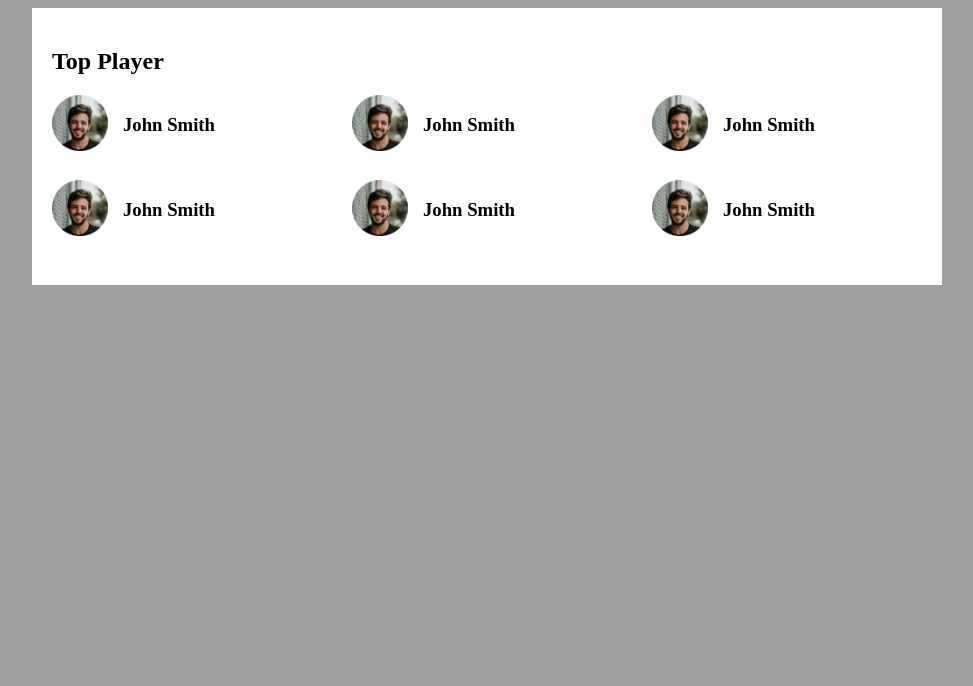
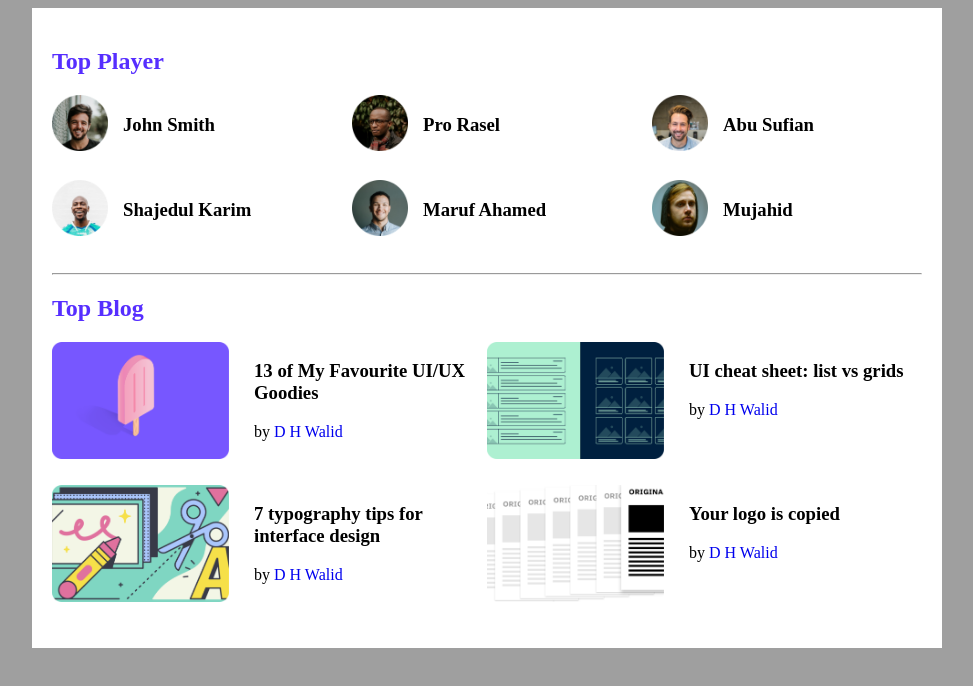
Before and after one commit to DhWalidkhl/leader-board-css3, a plain HTML site: page index.html in a window 1280 px wide. Shown: the whole page, without its empty margins (153-1126 px from the left). Drawn offline with Linux system fonts and the light colour scheme.

Commit message:
top blog design

```diff
--- a/index.html
+++ b/index.html
@@ -11,7 +11,7 @@
     <main>
         <section class="container">
             <div class="top-player">
-                <h2>Top Player</h2>
+                <h2 class="top-title">Top Player</h2>
                 <div class="players">
                     <div class="player-info">
                         <div class="player-img">
@@ -23,42 +23,100 @@
                     </div>
                     <div class="player-info">
                         <div class="player-img">
-                            <img src="images/players/player-1.png" alt="">
+                            <img src="images/players/player-2.png" alt="">
                         </div>
                         <div class="player-name">
-                            <h3>John Smith</h3>
+                            <h3>Pro Rasel</h3>
                         </div>
                     </div>
                     <div class="player-info">
                         <div class="player-img">
-                            <img src="images/players/player-1.png" alt="">
+                            <img src="images/players/player-3.png" alt="">
                         </div>
                         <div class="player-name">
-                            <h3>John Smith</h3>
+                            <h3>Abu Sufian</h3>
                         </div>
                     </div>
                     <div class="player-info">
                         <div class="player-img">
-                            <img src="images/players/player-1.png" alt="">
+                            <img src="images/players/player-4.png" alt="">
                         </div>
                         <div class="player-name">
-                            <h3>John Smith</h3>
+                            <h3>Shajedul Karim</h3>
                         </div>
                     </div>
                     <div class="player-info">
                         <div class="player-img">
-                            <img src="images/players/player-1.png" alt="">
+                            <img src="images/players/player-5.png" alt="">
                         </div>
                         <div class="player-name">
-                            <h3>John Smith</h3>
+                            <h3>Maruf Ahamed</h3>
                         </div>
                     </div>
                     <div class="player-info">
                         <div class="player-img">
-                            <img src="images/players/player-1.png" alt="">
+                            <img src="images/players/player-6.png" alt="">
                         </div>
                         <div class="player-name">
-                            <h3>John Smith</h3>
+                            <h3>Mujahid</h3>
+                        </div>
+                    </div>
+                </div>
+            </div>
+            <hr>
+            <div class="top-blog">
+                <h2 class="top-title">Top Blog</h2>
+                <div class="blog-info">
+                    <div class="blogs">
+                        <div class="blog-img">
+                            <img src="images/blogs/blog-1.png" alt="">
+                        </div>
+                        <div class="blog-detail">
+                            <div class="blog-title">
+                                <h3>13 of My Favourite UI/UX Goodies</h3>
+                            </div>
+                            <div class="blog-content">
+                                <p>by <a href="#">D H Walid</a></p>
+                            </div>
+                        </div>
+                    </div>
+                    <div class="blogs">
+                        <div class="blog-img">
+                            <img src="images/blogs/blog-2.png" alt="">
+                        </div>
+                        <div class="blog-detail">
+                            <div class="blog-title">
+                                <h3>UI cheat sheet: list vs grids</h3>
+                            </div>
+                            <div class="blog-content">
+                                <p>by <a href="#">D H Walid</a></p>
+                            </div>
+                        </div>
+                    </div>
+                    <div class="blogs">
+                        <div class="blog-img">
+                            <img src="images/blogs/blog-3.png" alt="">
+                        </div>
+                        <div class="blog-detail">
+                            <div class="blog-title">
+                                <h3>7 typography tips for interface design</h3>
+                            </div>
+                            <div class="blog-content">
+                                <p>by <a href="#">D H Walid</a></p>
+                            </div>
+                        </div>
+                    </div>
+                    <div class="blogs">
+                        <div class="blog-img">
+                            <img src="images/blogs/blog-4.png" alt="">
+                        </div>
+                        <div class="blog-detail">
+                            <div class="blog-title">
+                                <h3>Your logo is copied</h3>
+                            </div>
+                            <div class="blog-content">
+                                <p>by <a href="#">D H Walid</a></p>
+                            </div>
                         </div>
                     </div>
                 </div>
--- a/styles/style.css
+++ b/styles/style.css
@@ -13,6 +13,13 @@ main{
     padding: 20px;
 }
 
+a{
+    text-decoration: none;
+}
+.top-title{
+    color: #562EFF;
+    font-size: 24px;
+}
 
 .player-img img{
     width: 56px;
@@ -30,4 +37,33 @@ main{
     display: grid;
     grid-template-columns: repeat(3, 1fr);
     column-gap: 30px;
+    justify-content: center;
+    align-items: center;
 }
+
+
+
+.blog-info{
+    display: grid;
+    grid-template-columns: repeat(2, 1fr);
+    align-items: center;
+}
+
+.blogs{
+    margin-bottom: 22px;
+}
+
+.blog-img img{
+    width: 177px;
+    height: 117px;
+}
+.blog-img{
+    margin-right: 10px;
+}
+.blog-detail{
+    padding: 0 15px;
+}
+
+.blogs{
+    display: flex;
+}
```
